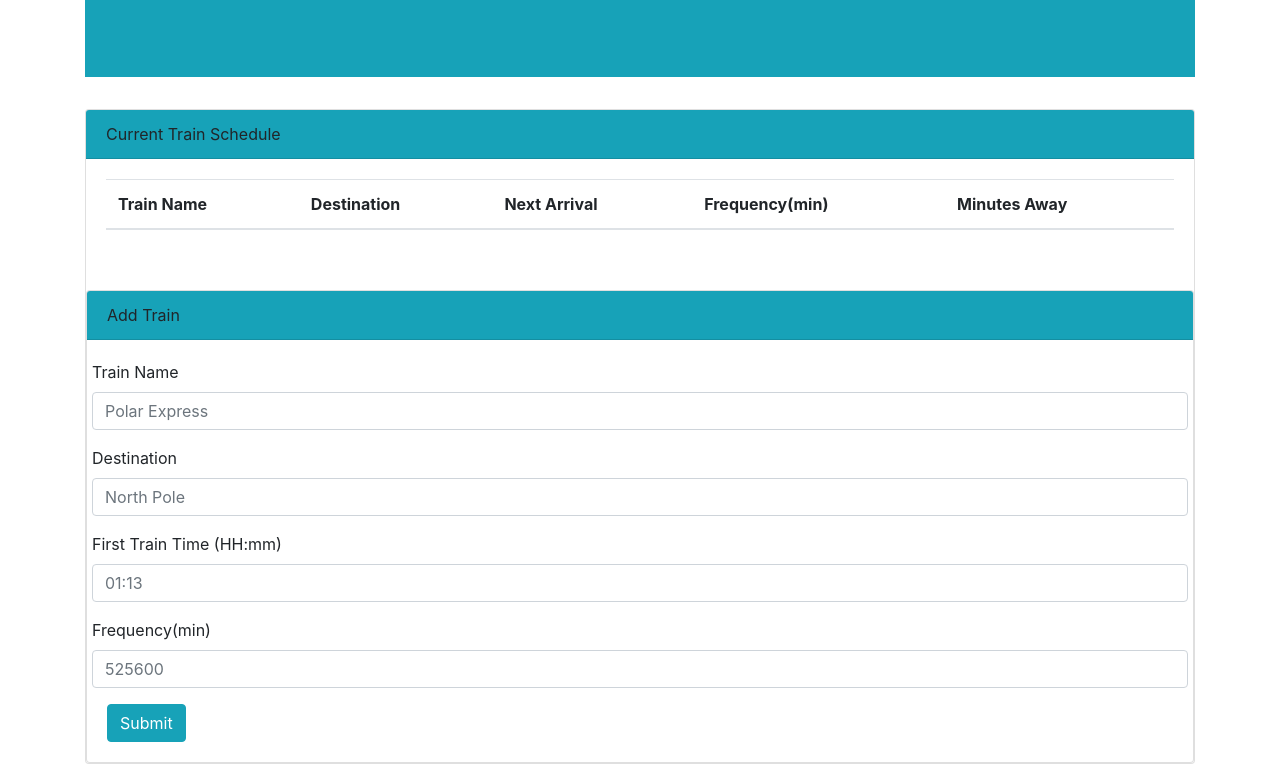
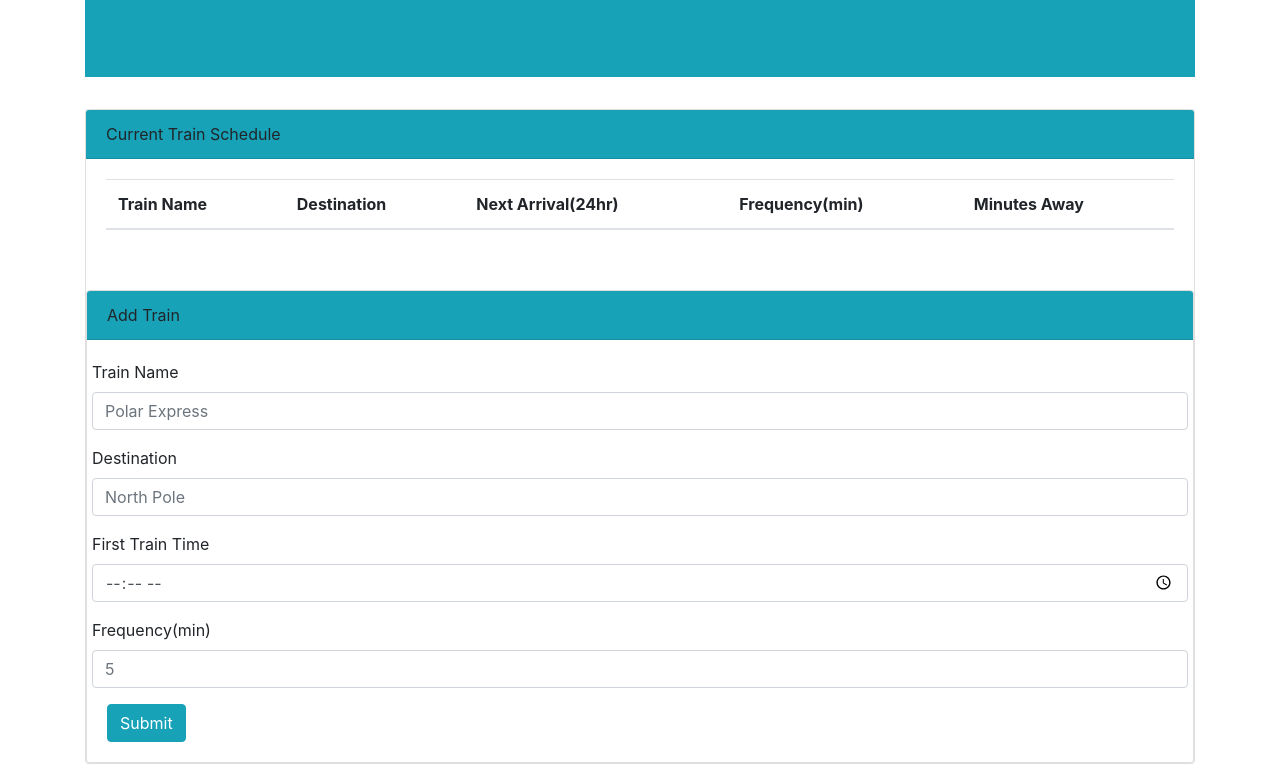
Before and after one commit to LucasAho/Train-Scheduler, a plain HTML site: page index.html in a window 1280 px wide. Shown: the part 267-1031 px from the top of the page. Drawn offline with nearby package versions, Linux system fonts and the light colour scheme; no server answers.

Commit message:
Added textual info and format to input boxes

```diff
--- a/index.html
+++ b/index.html
@@ -37,7 +37,7 @@
                             <tr>
                                 <th scope="col">Train Name</th>
                                 <th scope="col">Destination</th>
-                                <th scope="col">Next Arrival</th>
+                                <th scope="col">Next Arrival(24hr)</th>
                                 <th scope="col">Frequency(min)</th>
                                 <th scope="col">Minutes Away</th>
                             </tr>
@@ -60,12 +60,12 @@
                                 <input class="form-control" id="dest-input" type="destination" placeholder="North Pole">
                             </div>
                             <div class="form-group row">
-                                <label for="time-input">First Train Time (HH:mm)</label>
-                                <input class="form-control" id="time-input" type="stuff" placeholder="01:13">
+                                <label for="time-input">First Train Time</label>
+                                <input class="form-control" id="time-input" type="time" placeholder="01:13">
                             </div>
                             <div class="form-group row">
                                 <label for="rate-input">Frequency(min)</label>
-                                <input class="form-control" id="rate-input" type="rate" placeholder="525600">
+                                <input class="form-control" id="rate-input" type="rate" placeholder="5">
                             </div>
                             <button class="btn btn-info" id="add-train" type="submit">Submit</button>
                         </form>
```
